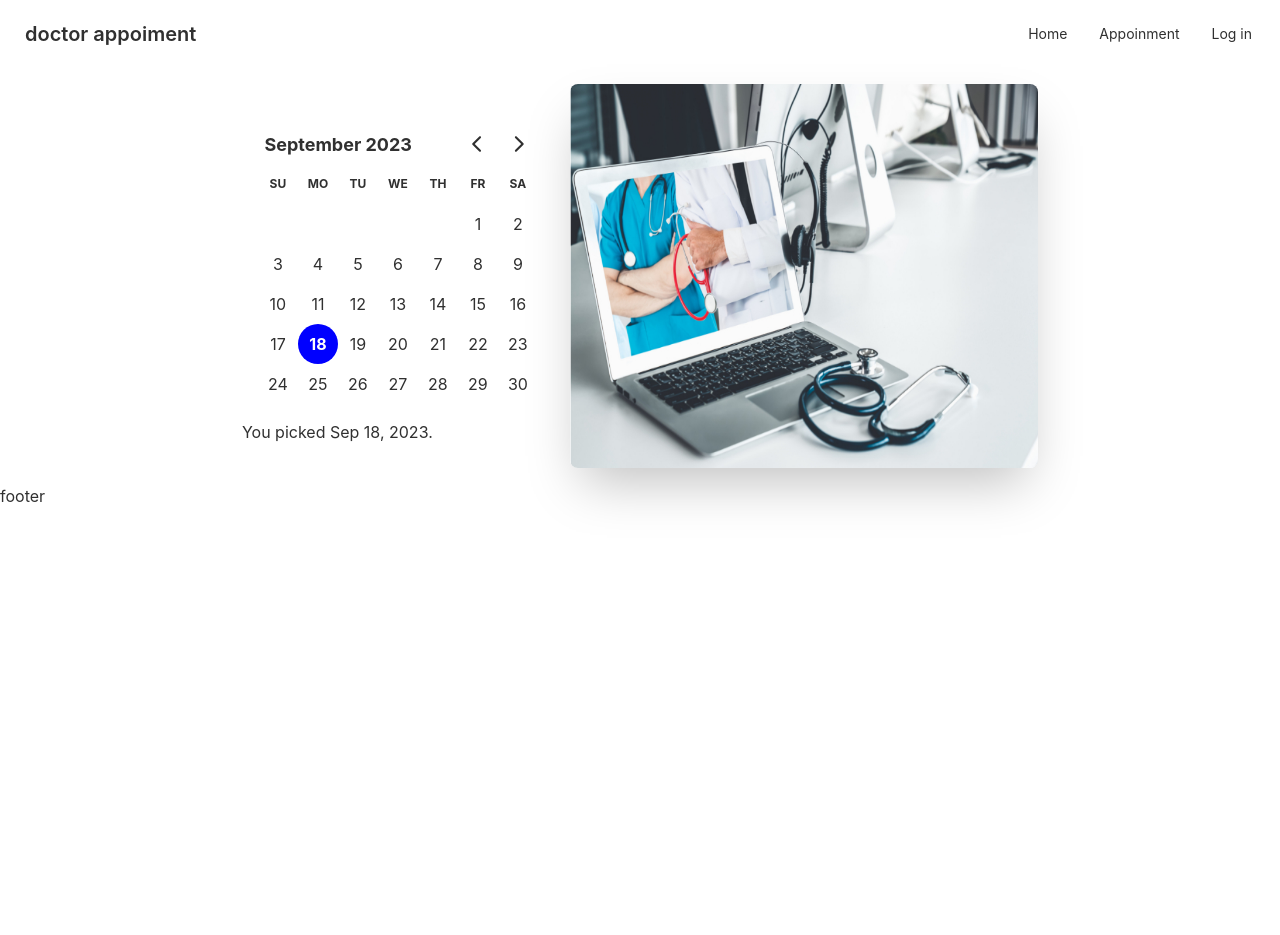
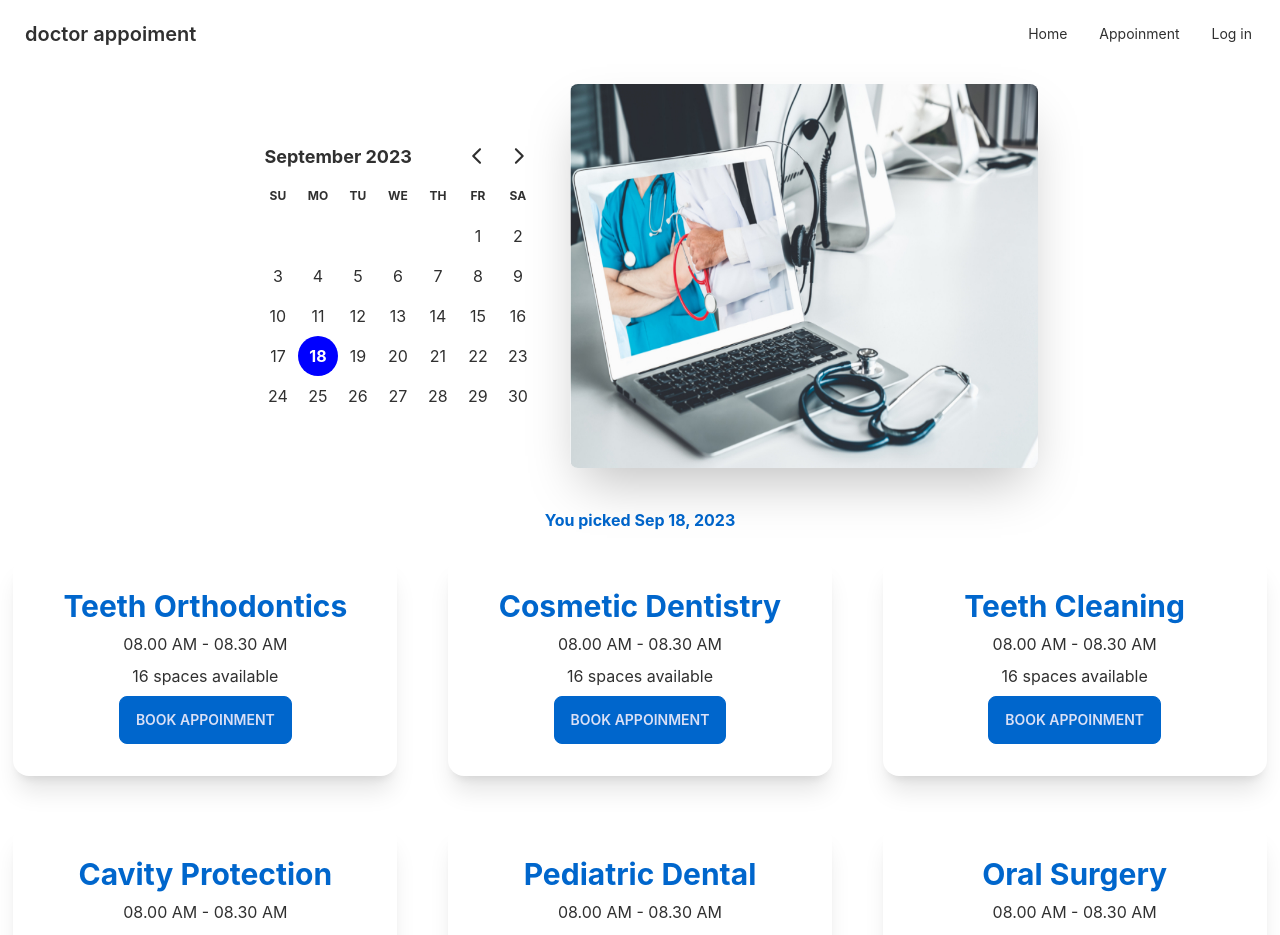
Before and after one commit to mahin33ferdous/doctor_appointment_client, a React (Create React App) app: page /appoinment in a window 1280 px wide. Shown: the top 935 px of the page. Before the commit the page ends 800 px from the top, so only its background shows below. Built offline with nearby package versions, Linux system fonts and the light colour scheme.

Commit message:
appoinment model box created

```diff
--- /dev/null
+++ b/public/appoinmentSolt.json
@@ -0,0 +1,133 @@
+[
+    {
+      "_id": 1,
+      "name": "Teeth Orthodontics",
+      "slots": [
+        "08.00 AM - 08.30 AM",
+        "08.30 AM - 09.00 AM",
+        "09.00 AM - 9.30 AM",
+        "09.30 AM - 10.00 AM",
+        "10.00 AM - 10.30 AM",
+        "10.30 AM - 11.00 AM",
+        "11.00 AM - 11.30 AM",
+        "11.30 AM - 12.00 AM",
+        "1.00 PM - 1.30 PM",
+        "1.30 PM - 2.00 PM",
+        "2.00 PM - 2.30 PM",
+        "2.30 PM - 3.00 PM",
+        "3.00 PM - 3.30 PM",
+        "3.30 PM - 4.00 PM",
+        "4.00 PM - 4.30 PM",
+        "4.30 PM - 5.00 PM"
+      ]
+    },
+    {
+      "_id": 2,
+      "name": "Cosmetic Dentistry",
+      "slots": [
+        "08.00 AM - 08.30 AM",
+        "08.30 AM - 09.00 AM",
+        "09.00 AM - 9.30 AM",
+        "09.30 AM - 10.00 AM",
+        "10.00 AM - 10.30 AM",
+        "10.30 AM - 11.00 AM",
+        "11.00 AM - 11.30 AM",
+        "11.30 AM - 12.00 AM",
+        "1.00 PM - 1.30 PM",
+        "1.30 PM - 2.00 PM",
+        "2.00 PM - 2.30 PM",
+        "2.30 PM - 3.00 PM",
+        "3.00 PM - 3.30 PM",
+        "3.30 PM - 4.00 PM",
+        "4.00 PM - 4.30 PM",
+        "4.30 PM - 5.00 PM"
+      ]
+    },
+    {
+      "_id": 3,
+      "name": "Teeth Cleaning",
+      "slots": [
+        "08.00 AM - 08.30 AM",
+        "08.30 AM - 09.00 AM",
+        "09.00 AM - 9.30 AM",
+        "09.30 AM - 10.00 AM",
+        "10.00 AM - 10.30 AM",
+        "10.30 AM - 11.00 AM",
+        "11.00 AM - 11.30 AM",
+        "11.30 AM - 12.00 AM",
+        "1.00 PM - 1.30 PM",
+        "1.30 PM - 2.00 PM",
+        "2.00 PM - 2.30 PM",
+        "2.30 PM - 3.00 PM",
+        "3.00 PM - 3.30 PM",
+        "3.30 PM - 4.00 PM",
+        "4.00 PM - 4.30 PM",
+        "4.30 PM - 5.00 PM"
+      ]
+    },
+    {
+      "_id": 4,
+      "name": "Cavity Protection",
+      "slots": [
+        "08.00 AM - 08.30 AM",
+        "08.30 AM - 09.00 AM",
+        "09.00 AM - 9.30 AM",
+        "09.30 AM - 10.00 AM",
+        "10.00 AM - 10.30 AM",
+        "10.30 AM - 11.00 AM",
+        "11.00 AM - 11.30 AM",
+        "11.30 AM - 12.00 AM",
+        "1.00 PM - 1.30 PM",
+        "1.30 PM - 2.00 PM",
+        "2.00 PM - 2.30 PM",
+        "2.30 PM - 3.00 PM",
+        "3.00 PM - 3.30 PM",
+        "3.30 PM - 4.00 PM",
+        "4.00 PM - 4.30 PM",
+        "4.30 PM - 5.00 PM"
+      ]
+    },
+    {
+      "name": "Pediatric Dental",
+      "slots": [
+        "08.00 AM - 08.30 AM",
+        "08.30 AM - 09.00 AM",
+        "09.00 AM - 9.30 AM",
+        "09.30 AM - 10.00 AM",
+        "10.00 AM - 10.30 AM",
+        "10.30 AM - 11.00 AM",
+        "11.00 AM - 11.30 AM",
+        "11.30 AM - 12.00 AM",
+        "1.00 PM - 1.30 PM",
+        "1.30 PM - 2.00 PM",
+        "2.00 PM - 2.30 PM",
+        "2.30 PM - 3.00 PM",
+        "3.00 PM - 3.30 PM",
+        "3.30 PM - 4.00 PM",
+        "4.00 PM - 4.30 PM",
+        "4.30 PM - 5.00 PM"
+      ]
+    },
+    {
+      "_id": 6,
+      "name": "Oral Surgery",
+      "slots": [
+        "08.00 AM - 08.30 AM",
+        "08.30 AM - 09.00 AM",
+        "09.00 AM - 9.30 AM",
+        "09.30 AM - 10.00 AM",
+        "10.00 AM - 10.30 AM",
+        "10.30 AM - 11.00 AM",
+        "11.00 AM - 11.30 AM",
+        "11.30 AM - 12.00 AM",
+        "1.00 PM - 1.30 PM",
+        "1.30 PM - 2.00 PM",
+        "2.00 PM - 2.30 PM",
+        "2.30 PM - 3.00 PM",
+        "3.00 PM - 3.30 PM",
+        "3.30 PM - 4.00 PM",
+        "4.00 PM - 4.30 PM",
+        "4.30 PM - 5.00 PM"
+      ]
+    }
+  ]
--- a/src/pages/Appoinment/Appoinment/Appoinment.js
+++ b/src/pages/Appoinment/Appoinment/Appoinment.js
@@ -1,11 +1,23 @@
-import React from 'react';
+import React, { useState } from 'react';
 import AppoinmentBanner from '../AppoinmentBanner/AppoinmentBanner';
-import { DayPicker } from 'react-day-picker';
+import AppoinmentSlots from '../AppoinmentSlot/AppoinmentSlots';
+
+
+
 
 const Appoinment = () => {
+    const [selectedDate, setSelectedDate] = useState(new Date)
     return (
         <div>
-            <AppoinmentBanner></AppoinmentBanner>
+            <AppoinmentBanner
+            selectedDate={selectedDate}
+            setSelectedDate={setSelectedDate}
+            ></AppoinmentBanner>
+         <AppoinmentSlots
+           selectedDate={selectedDate}
+           setSelectedDate={setSelectedDate}
+         ></AppoinmentSlots>
+
         </div>
     );
 };
--- a/src/pages/Appoinment/AppoinmentBanner/AppoinmentBanner.js
+++ b/src/pages/Appoinment/AppoinmentBanner/AppoinmentBanner.js
@@ -3,8 +3,8 @@ import appointment from '../../../img/appointment.png'
 import b from '../../../img/banner.jpg'
 import { DayPicker } from 'react-day-picker';
 import { format } from 'date-fns';
-const AppoinmentBanner = () => {
-    const [selectedDate, setSelectedDate] = useState(new Date)
+const AppoinmentBanner = ({selectedDate,setSelectedDate}) => {
+
     return (
        <header
     //    style={
@@ -27,7 +27,7 @@ const AppoinmentBanner = () => {
         selected={selectedDate}
         onSelect={setSelectedDate}
         />
-        <p>You picked {format(selectedDate, 'PP')}.</p>
+
     </div>
   </div>
 </div>
--- /dev/null
+++ b/src/pages/Appoinment/AppoinmentModal/AppoinmentModel.js
@@ -0,0 +1,44 @@
+import { format } from 'date-fns';
+import React from 'react';
+
+const AppoinmentModel = ({selectedSlot,selectedDate}) => {
+    const{name,slots}=selectedSlot
+    const date=format(selectedDate, 'PP')
+
+    return (
+        <>
+  <input type="checkbox" id="my_modal_6" className="modal-toggle" />
+<div className="modal">
+  <div className="modal-box">
+
+  <label htmlFor="my_modal_6" className="btn btn-sm btn-circle btn-ghost absolute right-2 top-2">✕</label>
+
+    <h3 className="font-bold text-lg">{name}</h3>
+    <p className="py-4">Book your appoinment!</p>
+    <from className="grid grid-cols-1 gap-3">
+    <input type="text" placeholder="" value={date} className="input input-bordered w-full max-w-xs font-bold" />
+    <select className="select select-bordered w-full max-w-xs font-bold">
+      {
+        slots.map(slot=><option value={slot} className=''>{slot}</option>)
+
+      }
+
+  </select>
+      <input type="text" placeholder="Name" className="input input-bordered w-full max-w-xs " />
+      <input type="text" placeholder="Phone Number" className="input input-bordered w-full max-w-xs" />
+      <input type="text" placeholder="email" className="input input-bordered w-full max-w-xs" />
+      <br/>
+       <input type="submit" value="submit" className='btn btn-primary w-full max-w-xs'/>
+      </from>
+      <div className="modal-action">
+      <label htmlFor="my_modal_6" className="btn">Close!</label>
+    </div>
+    </div>
+
+  </div>
+
+        </>
+    );
+};
+
+export default AppoinmentModel;
--- /dev/null
+++ b/src/pages/Appoinment/AppoinmentSlot/AppoinmentSlots.js
@@ -0,0 +1,42 @@
+import React, { useEffect, useState } from 'react';
+import { format } from 'date-fns';
+import AppointmentSlot from './AppointmentSlot';
+import AppoinmentModel from '../AppoinmentModal/AppoinmentModel';
+const AppoinmentSlots = ({selectedDate,setSelectedDate}) => {
+    const [appoinmentSlots,setAppointmentSlots]=useState([])
+    const [selectedSlot,setSelectedSlot]=useState(null)
+    console.log(selectedSlot)
+
+    useEffect(()=>{
+        fetch('appoinmentSolt.json')
+        .then(res=>res.json())
+        .then(data=>setAppointmentSlots(data))
+    },[])
+    return (
+        <section className='mt-6'>
+             <p className='text-center text-primary font-bold'>You picked {format(selectedDate, 'PP')}</p>
+             <div className='grid gap-6 lg:grid-cols-3 grid md:grid-cols-2 grid grid-cols-1 place-items-center '>
+                {
+                     appoinmentSlots.map(appointmentSlot=><AppointmentSlot
+                     key={appointmentSlot._id}
+                     appointmentSlot={appointmentSlot}
+                     setSelectedSlot={setSelectedSlot}
+                     ></AppointmentSlot>)
+                }
+             </div>
+             <div>
+                {
+                    selectedSlot &&
+                    <AppoinmentModel
+                    selectedSlot={selectedSlot}
+                    selectedDate={selectedDate}
+
+                    ></AppoinmentModel>
+                }
+
+             </div>
+        </section>
+    );
+};
+
+export default AppoinmentSlots;
--- /dev/null
+++ b/src/pages/Appoinment/AppoinmentSlot/AppointmentSlot.js
@@ -0,0 +1,32 @@
+
+import React from 'react';
+
+const AppointmentSlot = ({appointmentSlot,setSelectedSlot}) => {
+    const{name,slots}=appointmentSlot
+
+    const show=()=>{
+        document.getElementById('my_modal_3').showModal()
+       }
+
+
+    return (
+        <div className='mt-6 '>
+           <div className="card w-96 bg-base-100 shadow-xl">
+  <div className="card-body text-center">
+    <h2 className="text-center text-primary text-3xl font-bold">{name}</h2>
+    <p>{slots.length>0?slots[0]:"try another day"}</p>
+    <p>{slots.length} {slots.length>1?'spaces':'space'} available</p>
+    <div className="card-actions justify-center">
+
+      <label className="btn btn-primary" onClick={()=>setSelectedSlot(appointmentSlot)} htmlFor="my_modal_6" >Book Appoinment</label>
+
+
+    </div>
+
+  </div>
+</div>
+        </div>
+    );
+};
+
+export default AppointmentSlot;
--- /dev/null
+++ b/src/pages/LogIn/LogIn.js
@@ -0,0 +1,19 @@
+import React from 'react';
+import b from '../../img/banner.jpg'
+
+const LogIn = () => {
+    return (
+        <div>
+             <div className='w-full relative'>
+            <img src={b} className="w-full" alt="" />
+            <div className='absolute top-0 left-0 w-full h-full bg-black bg-opacity-60 flex flex-col justify-center items-center '>
+                <h1 className='text-4xl text-white font-bold'>Welcome to Store House Controller</h1>
+                <p className='text-xl text-gray-300'>Help to Control inventories sales, purchases, deliveries, suppliers and maintain your warehouse smoothly. </p>
+
+            </div>
+        </div>
+        </div>
+    );
+};
+
+export default LogIn;
```
Also changed, not shown: src/router/Router.js (+6 -1 lines).
